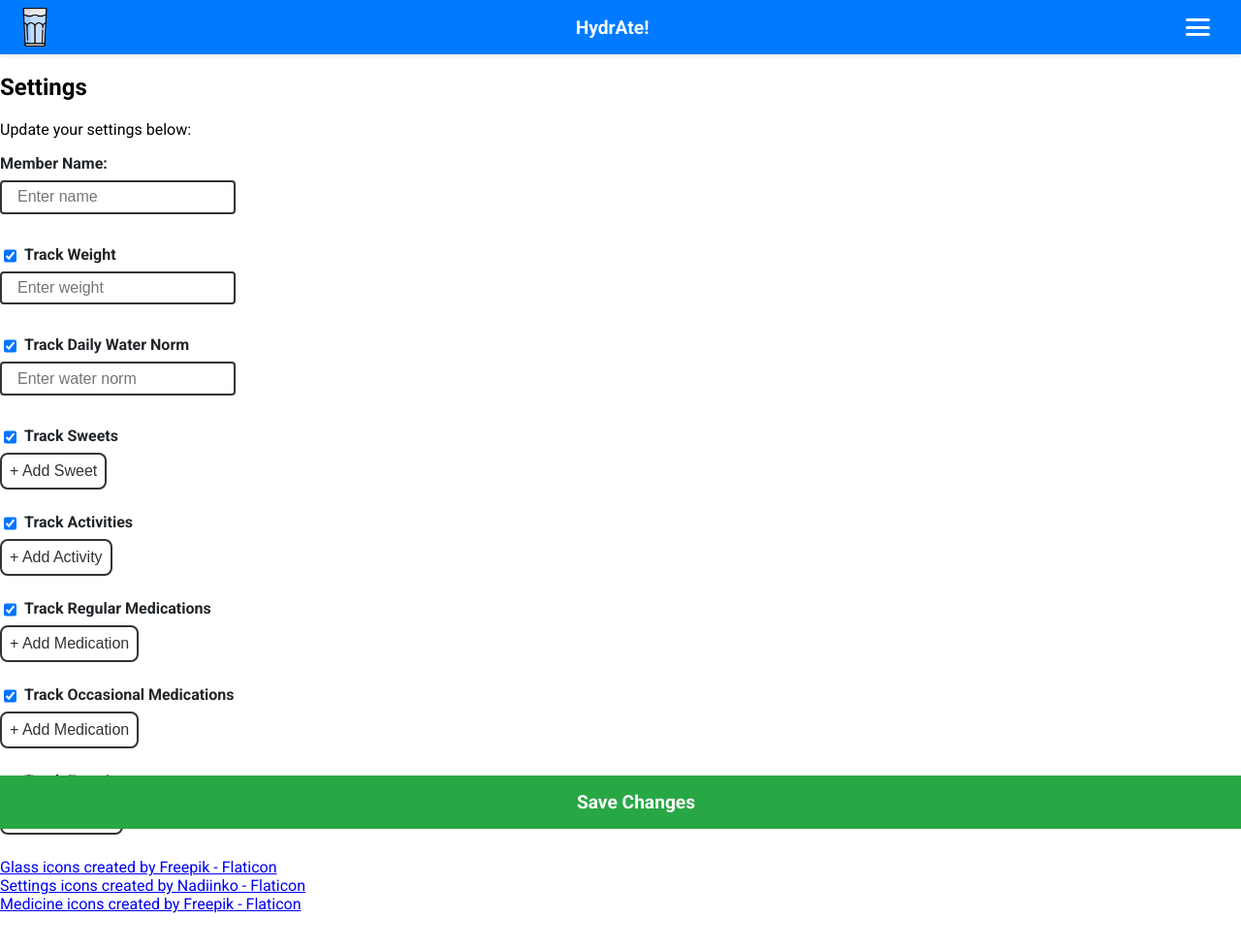
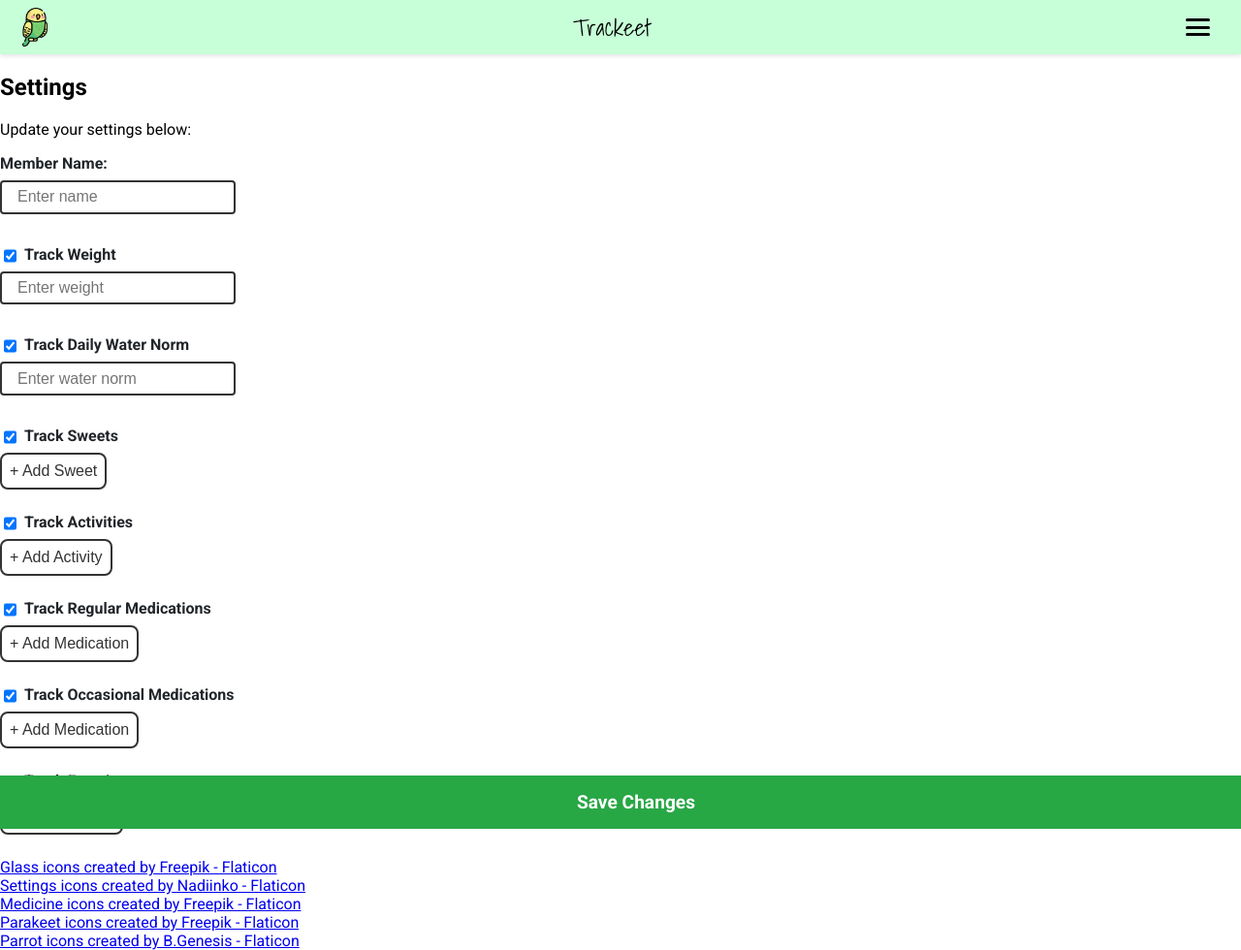
Before and after one commit to ilchec/HydrAte, a plain HTML site: page index.html in a window 1280 px wide. Shown: the whole page at 97% size. Before the commit the page ends 942 px from the top, so only its background shows below. Drawn offline with Linux system fonts and the light colour scheme.

Commit message:
change styling

```diff
--- a/index.html
+++ b/index.html
@@ -7,17 +7,20 @@
   <meta name="viewport" content="width=device-width, initial-scale=1.0" />
   <title>HydrAte!</title>
   <!-- <link rel="stylesheet" href="style.css"> -->
-  <link rel="icon" type="image/png" href="images/glass-of-water.png" />
-  <link rel="apple-touch-icon" href="images/glass-of-water.png">
-  <link rel="apple-touch-icon" sizes="76x76" href="images/glass-of-water.png">
-  <link rel="apple-touch-icon" sizes="120x120" href="images/glass-of-water.png">
-  <link rel="apple-touch-icon" sizes="152x152" href="images/glass-of-water.png">
+  <link rel="icon" type="image/png" href="images/parakeet-filled.png" />
+  <link rel="apple-touch-icon" href="images/parakeet-filled.png">
+  <link rel="apple-touch-icon" sizes="76x76" href="images/parakeet-filled.png">
+  <link rel="apple-touch-icon" sizes="120x120" href="images/parakeet-filled.png">
+  <link rel="apple-touch-icon" sizes="152x152" href="images/parakeet-filled.png">
   <link href="https://fonts.googleapis.com/css2?family=Roboto:wght@400;500;700&display=swap" rel="stylesheet">
+  <link rel="preconnect" href="https://fonts.googleapis.com">
+  <link rel="preconnect" href="https://fonts.gstatic.com" crossorigin>
+  <link href="https://fonts.googleapis.com/css2?family=Open+Sans:ital,wght@0,300..800;1,300..800&family=Shadows+Into+Light&display=swap" rel="stylesheet">
 </head>
 <body>
   <header id="app-header">
-    <img src="images/glass-of-water.png" alt="App Logo" id="app-logo" onclick="initApp()" />
-    <div id="user-name">HydrAte!</div>
+    <img src="images/parakeet-filled.png" alt="App Logo" id="app-logo" onclick="initApp()" />
+    <div class="logo-400">Trackeet</div>
     <button id="hamburger-menu" onclick="toggleMenu()">
       <span class="hamburger-icon"></span>
       <span class="hamburger-icon"></span>
@@ -39,6 +42,8 @@
   <script src="script.js"></script>
   <a href="https://www.flaticon.com/free-icons/glass" title="glass icons">Glass icons created by Freepik - Flaticon</a><br>
   <a href="https://www.flaticon.com/free-icons/settings" title="settings icons">Settings icons created by Nadiinko - Flaticon</a><br>
-  <a href="https://www.flaticon.com/free-icons/medicine" title="medicine icons">Medicine icons created by Freepik - Flaticon</a>
+  <a href="https://www.flaticon.com/free-icons/medicine" title="medicine icons">Medicine icons created by Freepik - Flaticon</a><br>
+  <a href="https://www.flaticon.com/free-icons/parakeet" title="parakeet icons">Parakeet icons created by Freepik - Flaticon</a><br>
+  <a href="https://www.flaticon.com/free-icons/parrot" title="parrot icons">Parrot icons created by B.Genesis - Flaticon</a>
 </body>
 </html>
--- a/script.js
+++ b/script.js
@@ -352,8 +352,8 @@ function initApp() {
   config.members[0].medications = config.members[0].medications || { regular: [], occasional: [] };
 
   // Set the user's name in the header
-  const userNameEl = document.getElementById("user-name");
-  userNameEl.textContent = config.members[0].name;
+  //const userNameEl = document.getElementById("user-name");
+  //userNameEl.textContent = config.members[0].name;
 
   // Ensure today's record exists in measures
   const today = new Date().toISOString().split('T')[0];
--- a/style.css
+++ b/style.css
@@ -1,9 +1,25 @@
 /* General Styles */
+:root {
+  --logo-color: black;
+}
+
 body {
   font-family: 'Roboto', sans-serif;
   padding: 0;
   margin: 0;
 }
+
+.logo-400 {
+  font-family: "Shadows Into Light", cursive;
+  font-weight: 400;
+  font-style: normal;
+  font-optical-sizing: auto;
+  font-variation-settings:
+    "wdth" 100;
+  font-size: 1.5rem;;
+  color: var(--logo-color);
+}
+
 button {
   padding: 0.4rem 1rem;
   background-color: #28a745;
@@ -141,7 +157,7 @@ button.remove-button:hover {
   justify-content: space-between;
   padding: 0.5rem 1rem;
   margin-bottom: 1em;
-  background-color: #007bff;
+  background-color: #c7ffd8;
   color: white;
   position: sticky;
   top: 0;
@@ -176,7 +192,7 @@ button.remove-button:hover {
 .hamburger-icon {
   width: 25px;
   height: 3px;
-  background-color: white;
+  background-color: var(--logo-color);
   border-radius: 2px;
 }
 
```
Also changed, not shown: images/parakeet-filled.png (added), images/parakeet.png (added).
